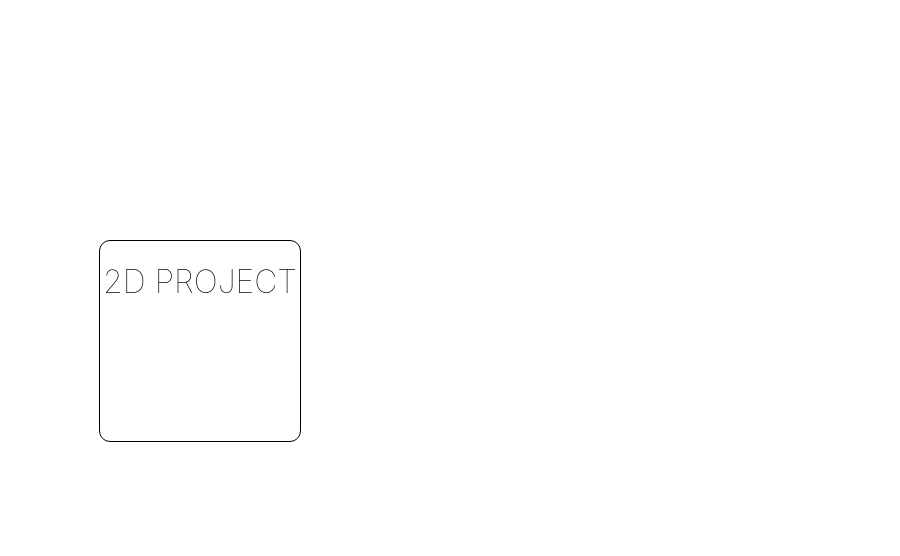
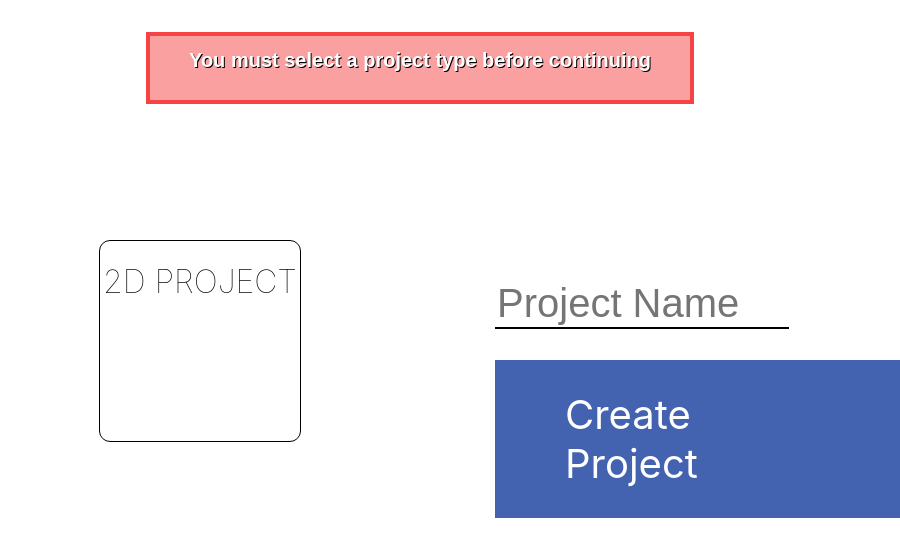
Before and after one commit to kscoEngine/KSCO-hub, an Electron app: page electron/src/index.html in a window 900 px wide. Drawn offline with Linux system fonts and the light colour scheme.

Commit message:
ui finished

```diff
--- a/electron/src/index.css
+++ b/electron/src/index.css
@@ -16,8 +16,54 @@ body {
   background-color: white;
   left: 11vw;
 }
+.box-selector-one{
+  transition: .6s;
+}
+.box-selector-one:hover{
+  cursor: pointer;
+  transition: .6s;
+  box-shadow: 3px 3px black;
+}
 .box-content-text{
   text-align: center;
   text-transform: uppercase;
   font-weight: lighter;
 }
+.error-msg{
+  position: absolute;
+  width: 60vw;
+  height: 8vh;
+  background-color: rgba(245, 66, 69, .5);
+  border: 4px solid rgb(245, 66, 69);
+  color: white;
+  text-shadow: 1px 1px black;
+  text-align: center;
+  font-size: 10px;
+  font-weight: lighter;
+  align-items: center;
+  font-family: Arial, Helvetica, sans-serif;
+}
+.create-button{
+  position: absolute;
+  padding-left: 70px;
+  padding-right: 70px;
+  padding-top: 30px;
+  padding-bottom: 30px;
+  background-color: #4362b0;
+  color: white;
+  cursor: pointer;
+  font-size: 5vh;
+  left: 55vw;
+  top: 45vh;
+}
+.prj-name{
+  position: absolute;
+  border: none;
+  border-bottom: 2px solid black;
+  outline: none;
+  color: black;
+  font-size: 5vh;
+  left: 55vw;
+  top: 35vh;
+  width: 290px;
+}
--- a/electron/src/index.html
+++ b/electron/src/index.html
@@ -5,9 +5,16 @@
     <link rel="stylesheet" href="index.css">
   </head>
   <body>
-    <div class="box-selector-one">
+    <div class="box-selector-one" id="box-selector-one" onclick="two_d_selected()">
       <h1 class="box-content-text">2d Project</h1>
     </div>
-
+    <div class="file-container">
+      <input class="prj-name" type="text" maxlength="18" placeholder="Project Name" spellcheck="false">
+      <a class="create-button">Create Project</a>
+    </div>
+    <div class="error-msg">
+      <h1>You must select a project type before continuing</h1>
+    </div>
+    <script src="./manager/dim_selector.js"></script>
   </body>
 </html>
--- a/electron/src/index.js
+++ b/electron/src/index.js
@@ -8,7 +8,11 @@ const createWindow = () => {
     width: 900,
     height: 550,
     title: "KSCO - Hub",
-    resizable:false
+    resizable:false,
+    webPreferences: {
+      nodeIntegration: true,
+      contextIsolation: false
+    }
   });
 
   mainWindow.loadFile(path.join(__dirname, 'index.html'));
--- /dev/null
+++ b/electron/src/manager/dim_selector.js
@@ -0,0 +1,20 @@
+function two_d_selected(){
+     is_enabled = false;
+    if(is_enabled == false){
+   const box_selector = document.getElementById("box-selector-one");
+    box_selector.style.borderColor = "#2bd8ff";
+    console.log("2d has been selected")
+    is_enabled = true;
+    console.log(is_enabled)
+    }else {
+        if(is_enabled == true){
+            box_selector.style.borderColor = "#000";
+            console.log("2d has been deselected")
+            is_enabled = false;
+            console.log(is_enabled)
+
+        }
+    }
+
+
+}
```
Also changed, not shown: electron/src/file/create_template.js (added).
